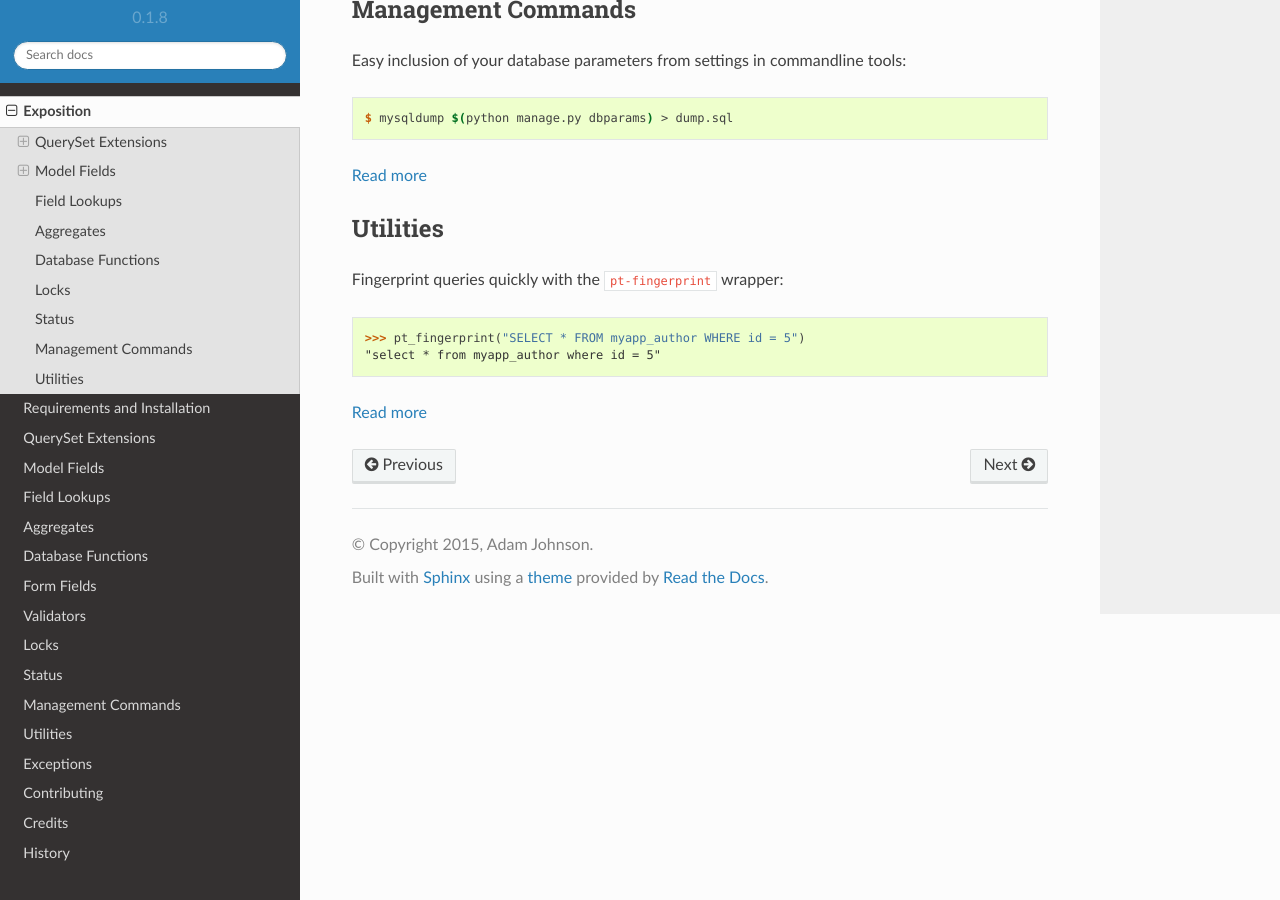
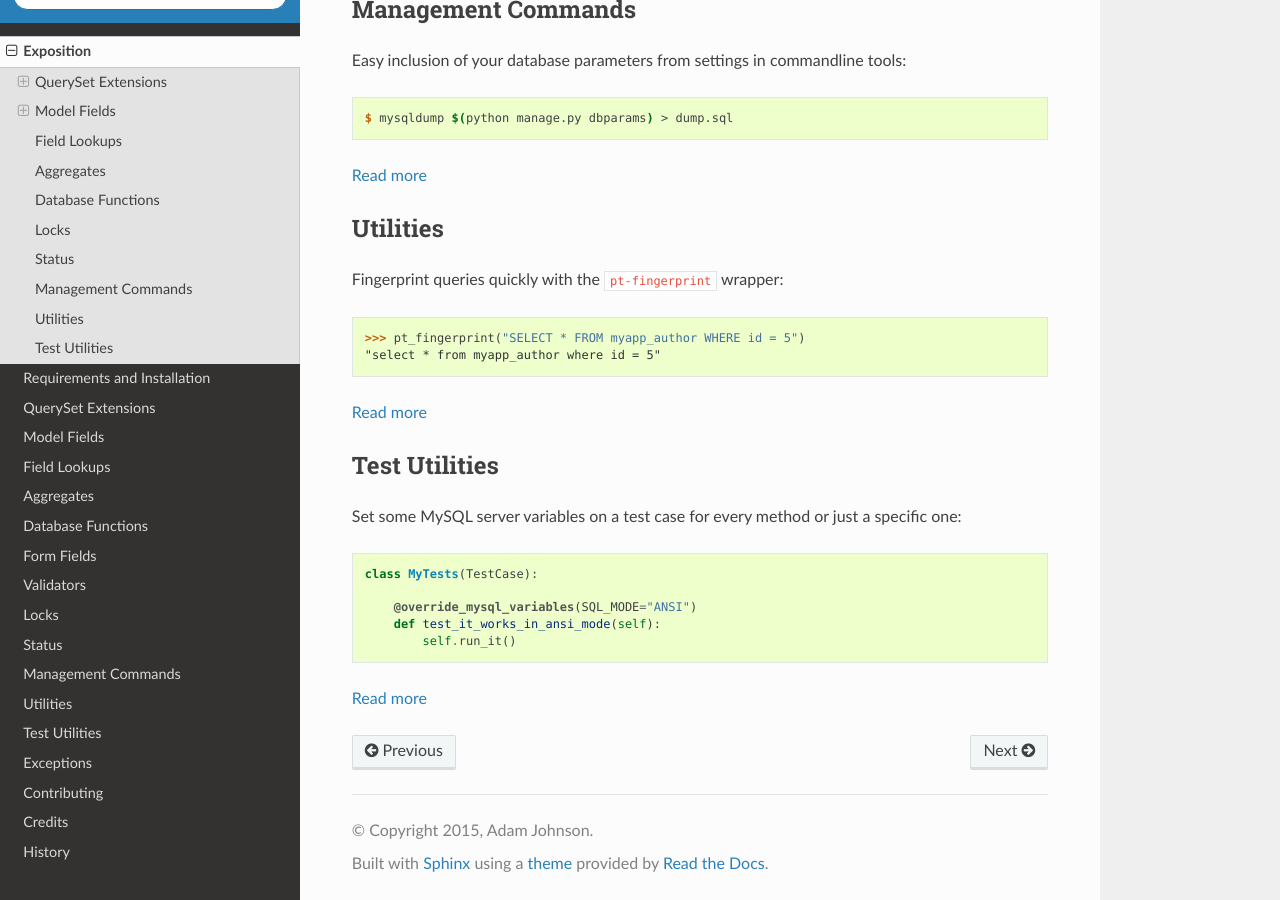
Before and after one commit to adamchainz/django-mysql, a Sphinx documentation site: the page built from docs/exposition.rst, in a window 1280 px wide and 900 px high, scrolled down 3954 px. Built offline with Sphinx 7.4.7 and the Read the Docs theme 2.0.0, drawn with Linux system fonts in a browser that asks for light colours.

Commit message:
Document @override_mysql_variables

```diff
--- a/docs/exposition.rst
+++ b/docs/exposition.rst
@@ -222,3 +222,19 @@ Fingerprint queries quickly with the ``pt-fingerprint`` wrapper::
     "select * from myapp_author where id = 5"
 
 :ref:`Read more <utilities>`
+
+
+--------------
+Test Utilities
+--------------
+
+Set some MySQL server variables on a test case for every method or just a
+specific one::
+
+    class MyTests(TestCase):
+
+        @override_mysql_variables(SQL_MODE="ANSI")
+        def test_it_works_in_ansi_mode(self):
+            self.run_it()
+
+:ref:`Read more <test_utilities>`
--- a/docs/index.rst
+++ b/docs/index.rst
@@ -26,6 +26,7 @@ or get started with :doc:`installation`. Otherwise, here's the full contents:
    status
    manage_commands
    utilities
+   test_utilities
    exceptions
    contributing
    authors
```
Also changed, not shown: docs/test_utilities.rst (added, +42 -0 lines).
